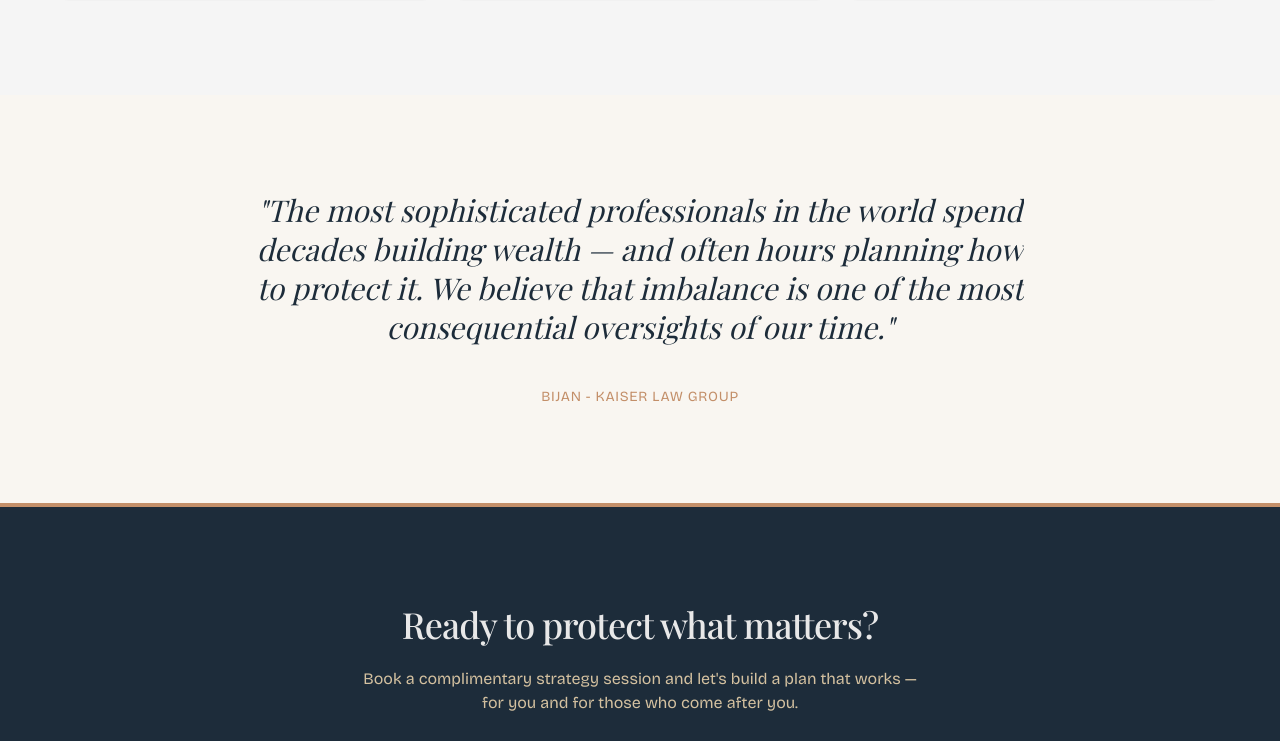
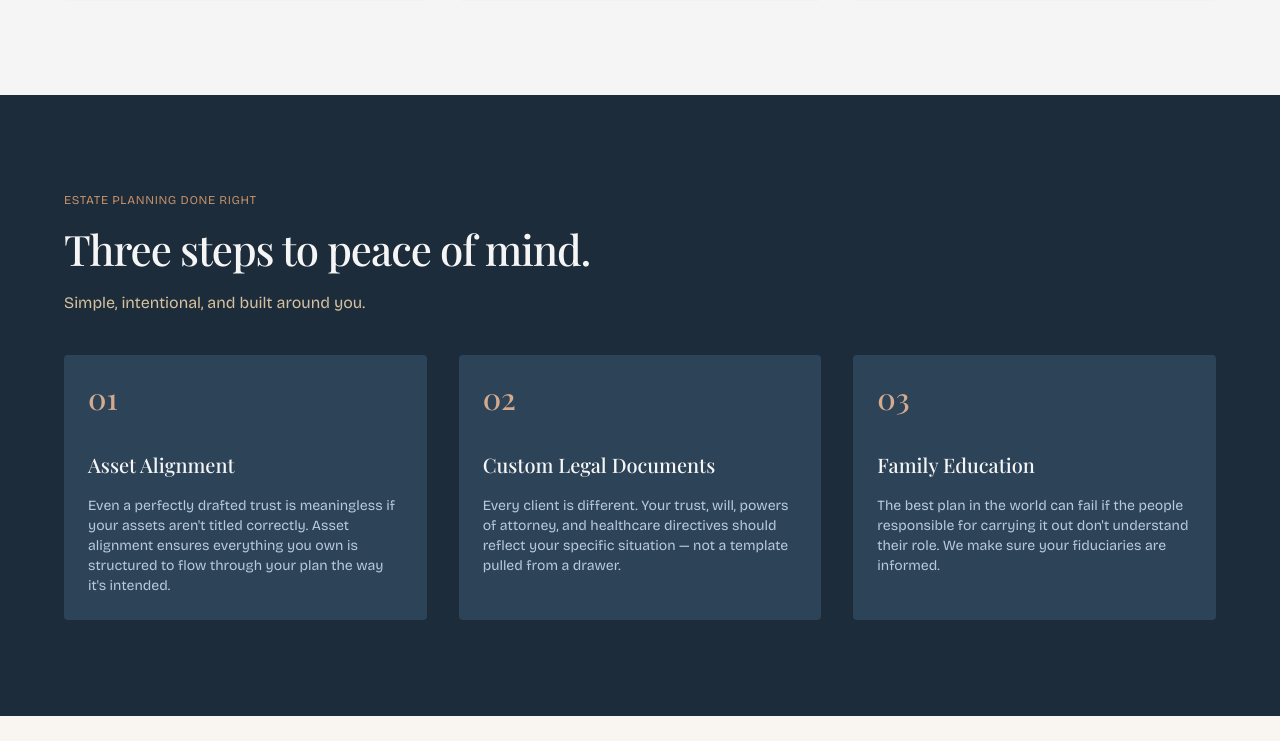
Before and after one commit to amirhoseinshahabnia/plan-with-bijan, a Next.js app: page / in a window 1280 px wide. Shown: the part 1140-1881 px from the top of the page. Built offline with nearby package versions, Linux system fonts and the light colour scheme.

Commit message:
adds new section

```diff
--- a/app/page.tsx
+++ b/app/page.tsx
@@ -1,6 +1,7 @@
 import { Button } from "@/components/ui/button";
 import { Container } from "@/components/ui/container";
 import { CTA } from "@/components/ui/cta";
+import { EstatePlanningDoneRight } from "@/components/ui/estate-planning-done-right";
 import { Features } from "@/components/ui/features";
 import { WhoWeServe } from "@/components/ui/who-we-serve";
 import { Quote } from "@/components/ui/quote";
@@ -16,7 +17,7 @@ export default function Home() {
         <Section as="div" padding="medium">
           <Stack spacing={7}>
             <Stack spacing={5}>
-              <Heading as="h1" variant="heading-2xl" className="text-gray-100">
+              <Heading as="h1" variant="heading-2xl" className="text-gray-50">
                 Your family.
                 <br />
                 <span className="italic text-copper-500">Protected</span>
@@ -37,6 +38,7 @@ export default function Home() {
       </Container>
       <Features />
       <WhoWeServe />
+      <EstatePlanningDoneRight />
       <Quote
         quotes={[
           {
--- /dev/null
+++ b/components/ui/estate-planning-done-right.tsx
@@ -0,0 +1,123 @@
+import { Container } from "@/components/ui/container";
+import { Heading } from "@/components/ui/heading";
+import { Section } from "@/components/ui/section";
+import { Stack } from "@/components/ui/stack";
+import { Text } from "@/components/ui/text";
+import { borderClass } from "@/lib/borders";
+import { headingVariantClass } from "@/lib/typography";
+import { cn } from "@/lib/util";
+
+export type ProcessCardItem = {
+  step: string;
+  title: string;
+  description: string;
+};
+
+const DEFAULT_EYEBROW = "Estate Planning Done Right";
+const DEFAULT_TITLE = "Three steps to peace of mind.";
+const DEFAULT_SUBTITLE = "Simple, intentional, and built around you.";
+
+const DEFAULT_CARDS: ProcessCardItem[] = [
+  {
+    step: "01",
+    title: "Asset Alignment",
+    description:
+      "Even a perfectly drafted trust is meaningless if your assets aren't titled correctly. Asset alignment ensures everything you own is structured to flow through your plan the way it's intended.",
+  },
+  {
+    step: "02",
+    title: "Custom Legal Documents",
+    description:
+      "Every client is different. Your trust, will, powers of attorney, and healthcare directives should reflect your specific situation — not a template pulled from a drawer.",
+  },
+  {
+    step: "03",
+    title: "Family Education",
+    description:
+      "The best plan in the world can fail if the people responsible for carrying it out don't understand their role. We make sure your fiduciaries are informed.",
+  },
+];
+
+type EstatePlanningDoneRightProps = {
+  id?: string;
+  eyebrow?: string;
+  title?: string;
+  subtitle?: string;
+  cards?: readonly ProcessCardItem[];
+  className?: string;
+};
+
+export function ProcessCard({ step, title, description }: ProcessCardItem) {
+  return (
+    <article className={cn("rounded-sm bg-navy-800 p-6")}>
+      <Stack spacing={8}>
+        <span
+          className={cn(
+            headingVariantClass("heading-lg"),
+            "font-serif text-copper-400",
+          )}
+          aria-hidden="true"
+        >
+          {step}
+        </span>
+        <Stack spacing={4}>
+          <Heading as="h3" variant="heading-sm" className="text-gray-50">
+            {title}
+          </Heading>
+          <Text variant="body-sm" className="text-navy-300">
+            {description}
+          </Text>
+        </Stack>
+      </Stack>
+    </article>
+  );
+}
+
+export function EstatePlanningDoneRight({
+  id = "estate-planning-done-right",
+  eyebrow = DEFAULT_EYEBROW,
+  title = DEFAULT_TITLE,
+  subtitle = DEFAULT_SUBTITLE,
+  cards = DEFAULT_CARDS,
+  className,
+}: EstatePlanningDoneRightProps) {
+  return (
+    <Section
+      id={id}
+      as="section"
+      padding="medium"
+      className={cn("bg-navy-900", className)}
+    >
+      <Container>
+        <Stack spacing={10}>
+          <Stack spacing={4}>
+            <Text
+              variant="caption"
+              className="uppercase tracking-wider text-copper-500"
+            >
+              {eyebrow}
+            </Text>
+            <Heading
+              as="h2"
+              variant="heading-xl"
+              className="text-gray-50 wide:text-ds-heading-2xl"
+            >
+              {title}
+            </Heading>
+            <Text variant="body-md" className="max-w-2xl text-sand-500">
+              {subtitle}
+            </Text>
+          </Stack>
+
+          <div className="grid grid-cols-1 gap-6 wide:grid-cols-3 wide:gap-8">
+            {cards.map((card) => (
+              <ProcessCard key={card.step} {...card} />
+            ))}
+          </div>
+        </Stack>
+      </Container>
+    </Section>
+  );
+}
+
+EstatePlanningDoneRight.displayName = "EstatePlanningDoneRight";
--- a/lib/header-config.ts
+++ b/lib/header-config.ts
@@ -1,6 +1,6 @@
 export const NAV_LINKS = [
   { label: "Who We Serve", href: "#who-we-serve" },
-  { label: "Estate Planning Done Right", href: "#" },
+  { label: "Estate Planning Done Right", href: "#estate-planning-done-right" },
   { label: "Our Approach", href: "#" },
 ] as const;
 
```
